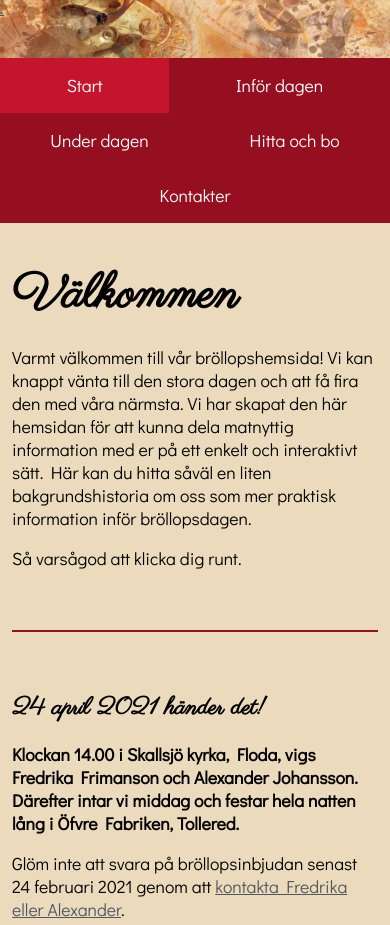
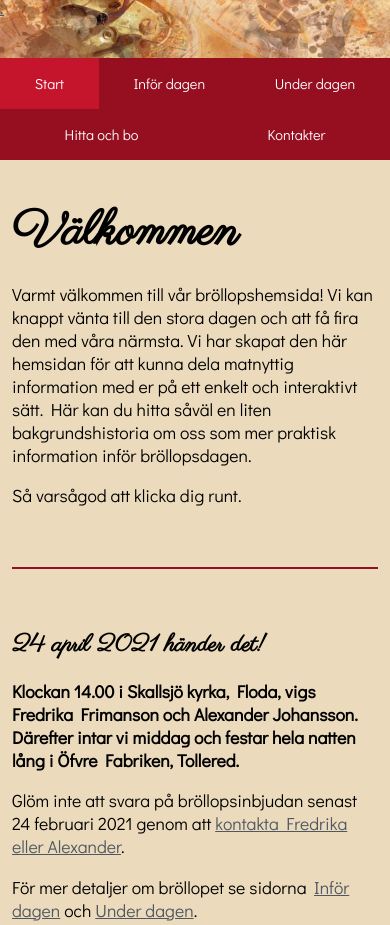
Before and after one commit to FredrikaF/brollop, a plain HTML site: page index.html in a window 390 px wide. Shown: the top 925 px of the page. Drawn offline with Linux system fonts and the light colour scheme; a script that the page names is missing.

Commit message:
mobile version

```diff
--- a/styles.css
+++ b/styles.css
@@ -162,6 +162,10 @@ nav ul li a:hover, nav ul li a:active {
         font-size: 1.5em;
     }
 
+    .p, li {
+        font-size: 0.9em;
+    }
+
     .hitta {
         flex-direction: column;
     }
```
